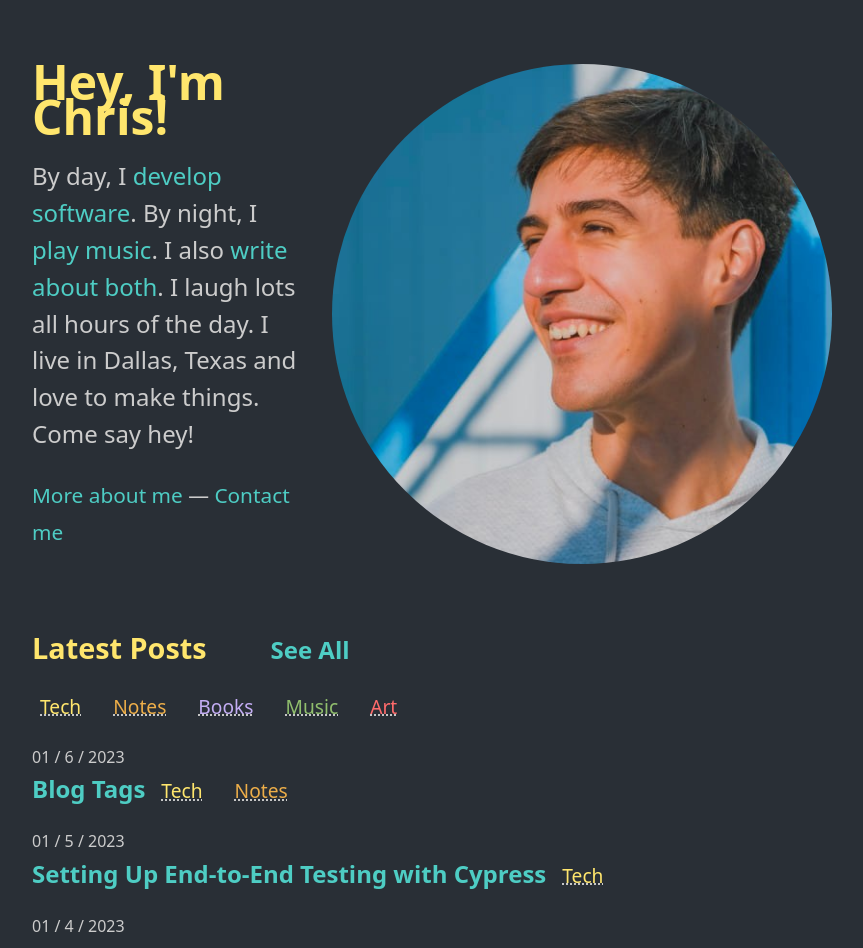
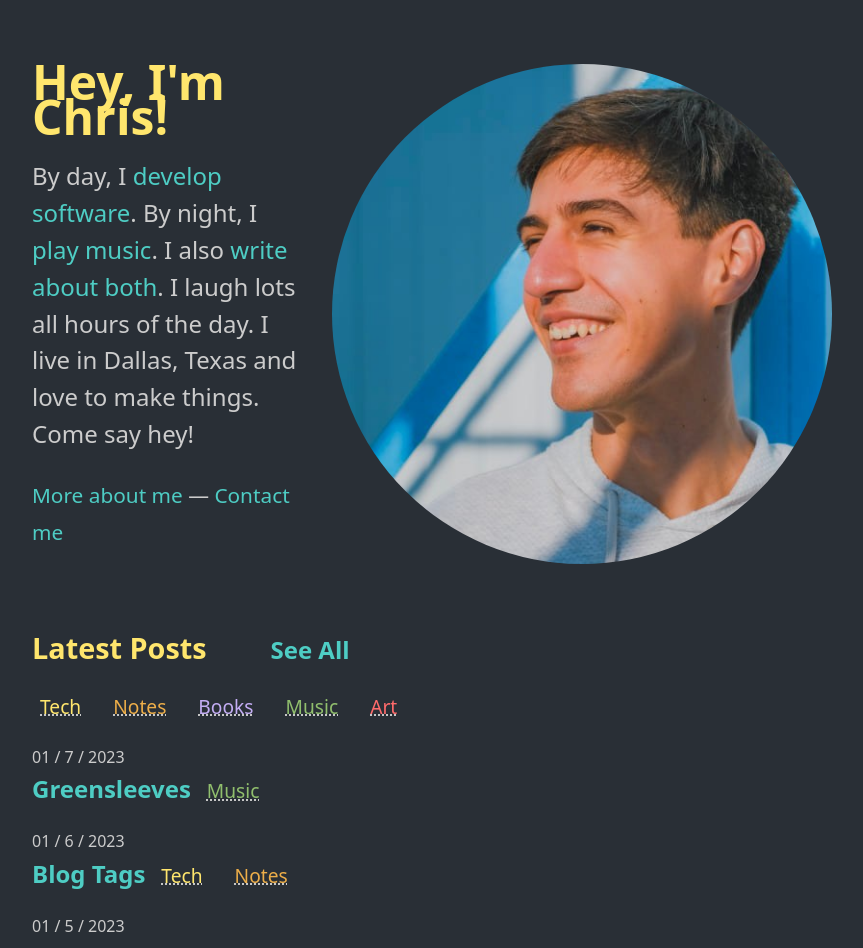
Before and after one commit to cdpadilla42/chrisdpadilla.com, a Next.js app: page / in a window 1280 px wide. Shown: the top 948 px of the page, without its empty margins (208-1071 px from the left). Built offline with nearby package versions, Linux system fonts and the light colour scheme.

Commit message:
greensleeves

```diff
--- /dev/null
+++ b/_posts/greensleeves.md
@@ -0,0 +1,10 @@
+---
+title: Greensleeves
+tags:
+  - Music
+date: '2023-01-07T05:35:07.322Z'
+---
+
+<iframe width="560" height="315" src="https://www.youtube-nocookie.com/embed/VysJWbag96k?modestbranding=1&showinfo=0&rel=0" title="YouTube video player" frameborder="0" allow="accelerometer; autoplay; encrypted-media; gyroscope; picture-in-picture;" allowfullscreen></iframe>
+
+I know I'm not the only one that keeps Christmas decorations around well into the New Year.
--- a/styles/index.css
+++ b/styles/index.css
@@ -364,6 +364,11 @@ article h1 {
   margin-top: 4rem;
 }
 
+iframe {
+  display: block;
+  margin: 0 auto;
+}
+
 /* .bloglist_index li:first-child {
   margin-top: 0;
 } */
```
